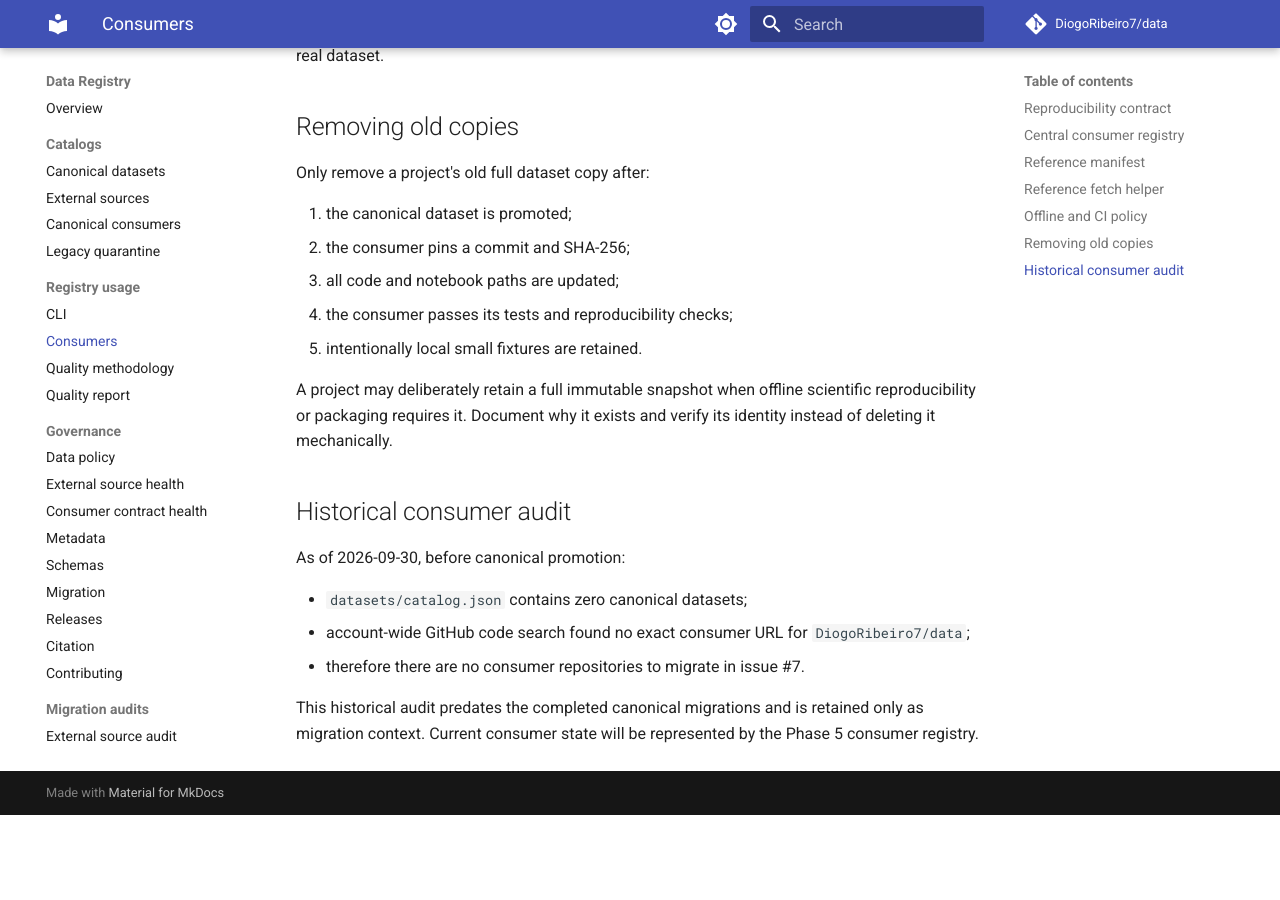
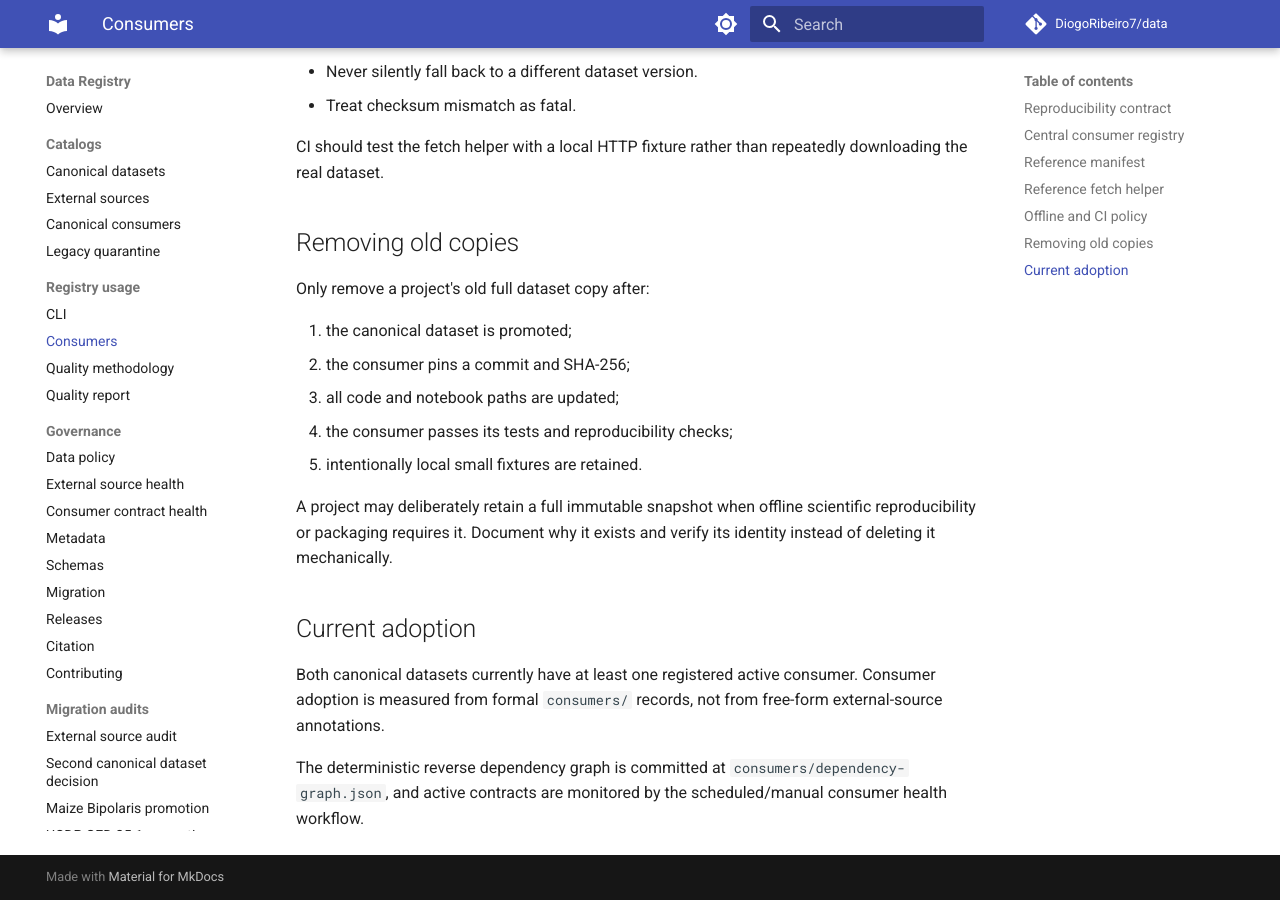
Before and after one commit to DiogoRibeiro7/data, an MkDocs documentation site: the page built from docs/CONSUMERS.md, in a window 1280 px wide and 900 px high, scrolled down 1706 px. Built offline with MkDocs 1.6.1 and Material for MkDocs 9.7.7, drawn with Linux system fonts in a browser that asks for light colours; comment, search, counter and statistics services are not loaded; before the commit the page ends 2521 px from its top, so only the background shows below that; some of the changed text lies outside the part shown.

Commit message:
docs: refresh canonical consumer guidance

```diff
--- a/docs/CONSUMERS.md
+++ b/docs/CONSUMERS.md
@@ -27,8 +27,13 @@
 downstream repository plus evidence of the migration. The central record is validated offline
 against canonical metadata.
 
-No real consumer records are added as part of the schema introduction; Phase 5 issue #69
-performs the first backfill.
+The registry currently records two active canonical relationships:
+
+- `DiogoRibeiro7/Medium-Blog` → `online-retail-ii`;
+- `DiogoRibeiro7/displacement-risk-lab-dynamodb` → `ucdp-ged-25-1`.
+
+Browse the generated [canonical consumer catalog](../consumers/CATALOG.md) or use
+the registry CLI's `consumers`, `consumer`, `used-by`, and `uses` commands.
 
 ## Reference manifest
 
@@ -73,12 +78,12 @@
 
 A project may deliberately retain a full immutable snapshot when offline scientific reproducibility or packaging requires it. Document why it exists and verify its identity instead of deleting it mechanically.
 
-## Historical consumer audit
+## Current adoption
 
-As of 2026-09-30, before canonical promotion:
+Both canonical datasets currently have at least one registered active consumer.
+Consumer adoption is measured from formal `consumers/` records, not from
+free-form external-source annotations.
 
-- `datasets/catalog.json` contains zero canonical datasets;
-- account-wide GitHub code search found no exact consumer URL for `DiogoRibeiro7/data`;
-- therefore there are no consumer repositories to migrate in issue #7.
-
-This historical audit predates the completed canonical migrations and is retained only as migration context. Current consumer state will be represented by the Phase 5 consumer registry.
+The deterministic reverse dependency graph is committed at
+`consumers/dependency-graph.json`, and active contracts are monitored by the
+scheduled/manual consumer health workflow.
```
